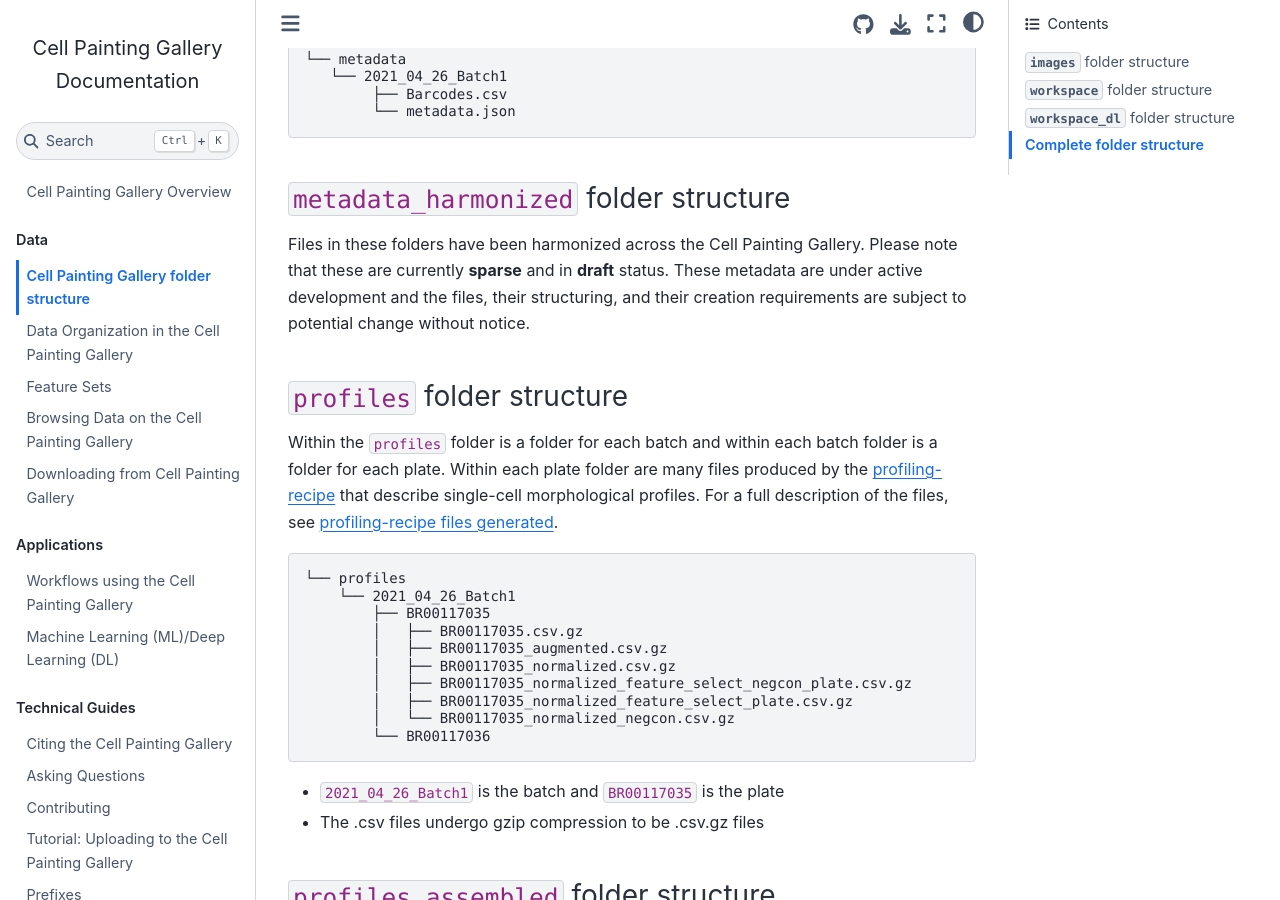
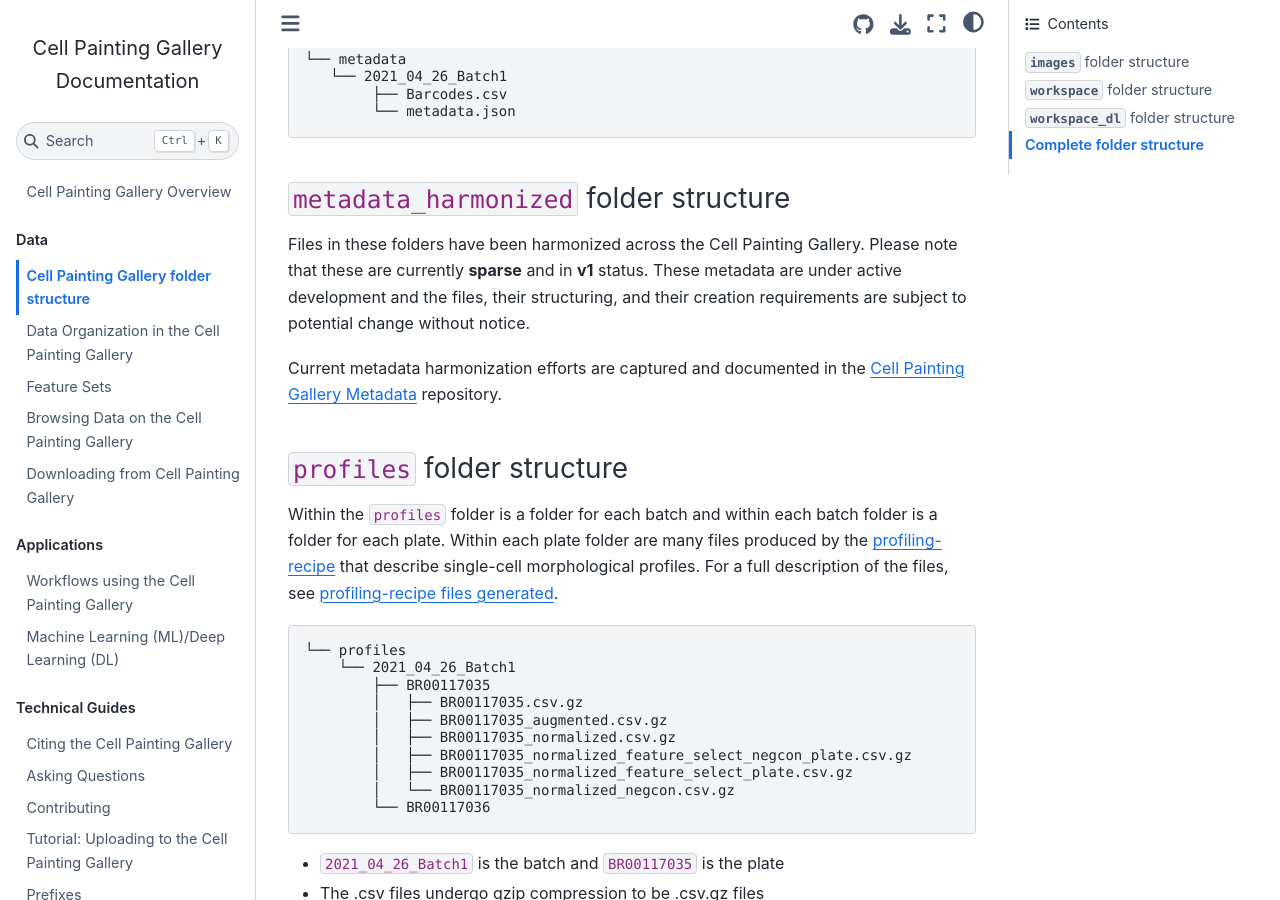
Before and after one commit to broadinstitute/cellpainting-gallery, a Jupyter Book: the page built from documentation/data_structure.md, in a window 1280 px wide and 900 px high, scrolled down 11215 px. Built offline with Jupyter Book 1.0.4 settings and Sphinx 7.4.7 and the Sphinx Book theme 1.1.4, drawn with Linux system fonts in a browser that asks for light colours; pages that are not in the unit, such as notebooks, are missing from menus.

Commit message:
add repo link

```diff
--- a/documentation/data_structure.md
+++ b/documentation/data_structure.md
@@ -378,8 +378,10 @@ Additionally, we suggest the inclusion of the metadata.json dictionary used for
 ### `metadata_harmonized` folder structure
 
 Files in these folders have been harmonized across the Cell Painting Gallery.
-Please note that these are currently **sparse** and in **draft** status.
+Please note that these are currently **sparse** and in **v1** status.
 These metadata are under active development and the files, their structuring, and their creation requirements are subject to potential change without notice.
+
+Current metadata harmonization efforts are captured and documented in the [Cell Painting Gallery Metadata](https://github.com/broadinstitute/cellpainting-gallery-metadata) repository.
 
 ### `profiles` folder structure
 
```
